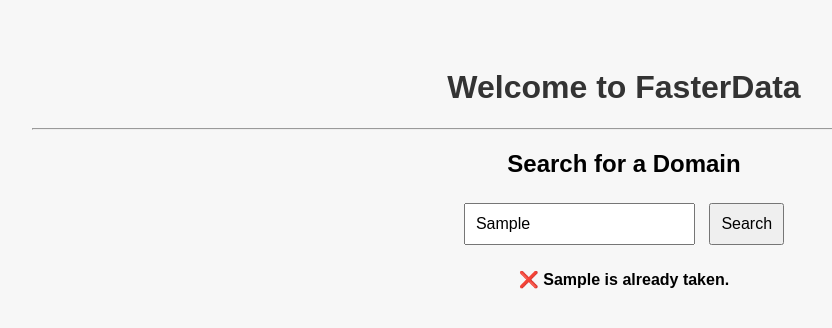
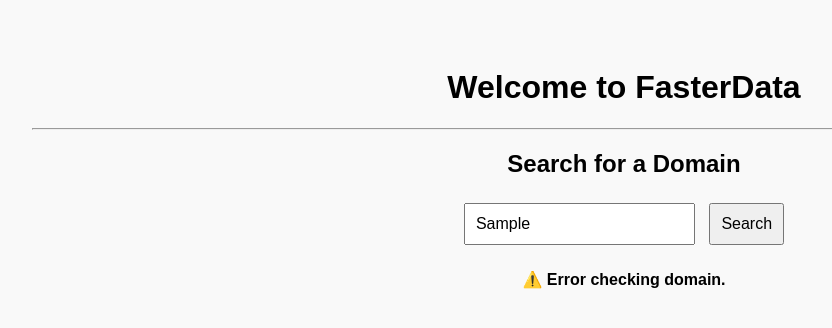
Before and after one commit to thewebmarketpage/thewebmarketpage.github.io, a plain HTML site: page fasterdata/index.html in a window 1280 px wide. Both pictures are taken after typing "Sample" into the empty fields and a click on the button "Search". Shown: the whole page, without its empty margins (16-848 px from the left). Drawn offline with Linux system fonts and the light colour scheme; no server answers.

Commit message:
Update index.html

```diff
--- a/fasterdata/index.html
+++ b/fasterdata/index.html
@@ -13,23 +13,17 @@
     body {
       font-family: Arial, sans-serif;
       text-align: center;
-      background: #f7f7f7;
+      background: #f9f9f9;
       padding: 40px;
-    }
-    h1 {
-      color: #333;
     }
     input, button {
       padding: 10px;
       font-size: 16px;
       margin: 5px;
     }
-    .g_id_signin {
-      margin: 20px auto;
-    }
     #domainResult {
+      margin-top: 20px;
       font-weight: bold;
-      margin-top: 20px;
     }
   </style>
 </head>
@@ -54,7 +48,8 @@
   <p id="domainResult"></p>
 
   <script>
-    // Mocked domain availability check (simulate NameSilo API)
+    const apiKey = "6f946d8551777d22ac47";
+
     function searchDomain() {
       const domain = document.getElementById("domainInput").value.trim();
       const result = document.getElementById("domainResult");
@@ -66,33 +61,37 @@
 
       result.textContent = "🔍 Checking availability...";
 
-      // Simulated check (random availability)
-      setTimeout(() => {
-        const available = Math.random() > 0.5;
-        if (available) {
-          result.textContent = `✅ ${domain} is available!`;
-        } else {
-          result.textContent = `❌ ${domain} is already taken.`;
-        }
-      }, 1000);
+      const url = `https://www.namesilo.com/api/checkRegisterAvailability?version=1&type=json&key=${apiKey}&domain=${encodeURIComponent(domain)}`;
+
+      fetch(url)
+        .then(response => response.json())
+        .then(data => {
+          if (data.reply && data.reply.available === "yes") {
+            result.textContent = `✅ ${domain} is available!`;
+          } else {
+            result.textContent = `❌ ${domain} is taken.`;
+          }
+        })
+        .catch(error => {
+          console.error("Error:", error);
+          result.textContent = "⚠️ Error checking domain.";
+        });
     }
 
-    // Google Sign-In callback
     function handleCredentialResponse(response) {
-      // Decode JWT (only for demo; use backend validation in real app)
       const data = parseJwt(response.credential);
-      console.log("User logged in:", data);
       localStorage.setItem("user", JSON.stringify(data));
       window.location.href = "https://giantwebmarket.com/fasterdata/dash.html";
     }
 
-    // Decode JWT token (for client-side test)
     function parseJwt(token) {
       const base64Url = token.split('.')[1];
       const base64 = base64Url.replace(/-/g, '+').replace(/_/g, '/');
-      const jsonPayload = decodeURIComponent(atob(base64).split('').map(function(c) {
-          return '%' + ('00' + c.charCodeAt(0).toString(16)).slice(-2);
-      }).join(''));
+      const jsonPayload = decodeURIComponent(
+        atob(base64).split('').map(c =>
+          '%' + ('00' + c.charCodeAt(0).toString(16)).slice(-2)
+        ).join('')
+      );
       return JSON.parse(jsonPayload);
     }
   </script>
```
